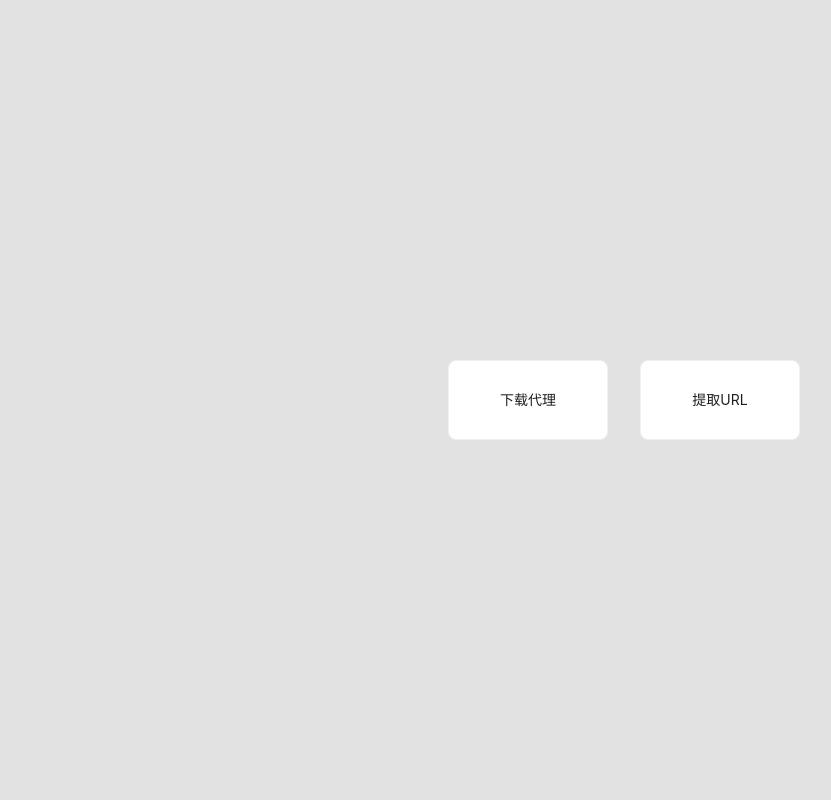
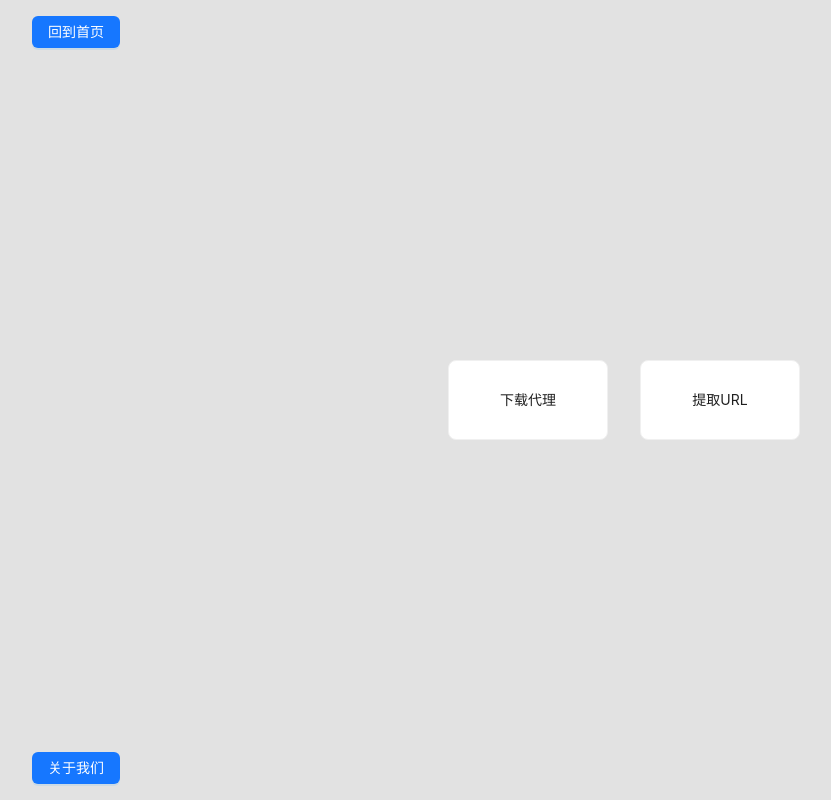
Before and after one commit to cc332030/tools, a React (Create React App) app: page / in a window 1280 px wide. Shown: the whole page, without its empty margins (16-847 px from the left). Built offline with nearby package versions, Linux system fonts and the light colour scheme.

Commit message:
feat: 样式

```diff
--- a/src/component/CCard.jsx
+++ b/src/component/CCard.jsx
@@ -1,6 +1,5 @@
 import {Card} from "antd";
 
-import 'css/body.scss';
 import React from "react";
 import 'component/CCard.scss';
 
--- a/src/component/CFlex.jsx
+++ b/src/component/CFlex.jsx
@@ -15,7 +15,7 @@ export default function CFlex({children}) {
                 wrap: 'wrap',
                 gap: '2rem',
 
-                height: '100vh',
+                height: '100%',
                 padding: '5rem',
             }}
         >
--- /dev/null
+++ b/src/component/Framework.jsx
@@ -0,0 +1,51 @@
+/**
+ * <p>
+ *   Description: Framework
+ * </p>
+ * @author c332030
+ * @since 2024/4/26
+ */
+
+import 'css/body.scss';
+import {Button, Space} from "antd";
+
+import './Framework.scss'
+
+export default function Framework({children}) {
+    return (
+        <div
+            style={{
+
+                height: '100vh',
+
+                display: 'flex',
+                flexDirection: 'column',
+
+                overflow: 'hidden'
+
+            }}
+        >
+            <Space
+                className={'space-bar'}
+            >
+                <a href={'/'}>
+                    <Button type="primary">回到首页</Button>
+                </a>
+            </Space>
+            <div
+                style={{
+                    flex: '1'
+                }}
+            >
+                {children}
+            </div>
+            <Space
+                className={'space-bar'}
+            >
+                <a href={'#'}>
+                    <Button type="primary">关于我们</Button>
+                </a>
+            </Space>
+        </div>
+    );
+};
--- /dev/null
+++ b/src/component/Framework.scss
@@ -0,0 +1,6 @@
+
+.space-bar {
+
+  margin: 1rem 1rem 1rem 3rem;
+
+}
--- a/src/css/a-button.scss
+++ b/src/css/a-button.scss
@@ -4,7 +4,7 @@ $button_background_disable_color: #a1c8ff;
 
 $button_font_color: #fff;
 
-.a {
+.a-button {
 
   cursor: pointer;
 
@@ -24,7 +24,7 @@ $button_font_color: #fff;
 
 }
 
-.a.disabled {
+.a-button.disabled {
 
   cursor: not-allowed;
 
--- a/src/css/body.scss
+++ b/src/css/body.scss
@@ -20,7 +20,7 @@ $body_padding: 1rem;
   justify-content: center;
   align-items: center;
 
-  height: 100vh;
+  height: 100%;
   padding: $body_padding;
 
 }
--- a/src/css/input.scss
+++ b/src/css/input.scss
@@ -1,10 +1,10 @@
 
 .textarea {
 
-  flex: 1;
+  //flex: 1;
 
   width: 100%;
-  max-height: 100%;
+  //max-height: 100%;
 
   word-break: break-all;
 
--- a/src/view/DownloadProxy.jsx
+++ b/src/view/DownloadProxy.jsx
@@ -1,11 +1,12 @@
 import {Button, Input, Space} from 'antd';
 import CCard from "component/CCard";
+import Framework from "component/Framework";
 import HttpScheme from "constant/HttpScheme";
 import React, {useRef, useState} from 'react';
 
 import ReactUtils from "utils/ReactUtils";
 
-const { TextArea } = Input;
+const {TextArea} = Input;
 
 function DownloadProxy() {
 
@@ -15,42 +16,46 @@ function DownloadProxy() {
     const aButton = useRef(null);
 
     return (
+        <Framework>
             <CCard>
 
                 {/* eslint-disable-next-line jsx-a11y/anchor-has-content */}
-      <a ref={ aButton }
-         className={ 'display-none' }
-         href={ !decodeValue ? '#' : decodeValue }
+                <a ref={aButton}
+                   className={'display-none'}
+                   href={!decodeValue ? '#' : decodeValue}
                 />
 
                 <TextArea
-        className={ 'textarea' }
+                    className={'textarea'}
                     style={{
                         minWidth: '15rem',
+                        width: '30vw',
                         minHeight: '10rem',
+                        height: '30vh',
                     }}
                     placeholder='请输入链接'
-        value={ decodeValue }
-        onChange={ e => setValue(e.target.value)}
+                    value={decodeValue}
+                    onChange={e => setValue(e.target.value)}
                 />
 
                 <Space wrap
-             size={ 'large' }
-             align={ 'center' }
+                       size={'large'}
+                       align={'center'}
                        style={{
                            marginTop: '1rem'
                        }}
                 >
                     <Button danger
-                onClick={ () => setValue('') }
+                            onClick={() => setValue('')}
                     >清空</Button>
 
-        <Button type={ 'primary' }
-                disabled={ !decodeValue }
-                onClick={ () => ReactUtils.doHtmlElement(aButton, e => e.click())}
-        >{ urlTypeText(decodeValue) }下载</Button>
+                    <Button type={'primary'}
+                            disabled={!decodeValue}
+                            onClick={() => ReactUtils.doHtmlElement(aButton, e => e.click())}
+                    >{urlTypeText(decodeValue)}下载</Button>
                 </Space>
             </CCard>
+        </Framework>
     );
 }
 
@@ -61,9 +66,9 @@ function DownloadProxy() {
  */
 function getHttpScheme(href) {
 
-  if(href) {
+    if (href) {
         const index = href.indexOf(':');
-    if(index > 0) {
+        if (index > 0) {
             const type = href.substring(0, index);
             return HttpScheme[type];
         }
@@ -80,7 +85,7 @@ function getHttpScheme(href) {
 function urlTypeText(href) {
 
     const httpScheme = getHttpScheme(href);
-  if(!httpScheme) {
+    if (!httpScheme) {
         return '';
     }
     return httpScheme + ' ';
--- a/src/view/ExtractUrl.jsx
+++ b/src/view/ExtractUrl.jsx
@@ -1,5 +1,6 @@
 import {Input, List, Typography} from "antd";
 import CCard from "component/CCard";
+import Framework from "component/Framework";
 import React, {useState} from "react";
 
 const { TextArea } = Input;
@@ -16,12 +17,15 @@ export default function ExtractUrl() {
     const [value, setValue] = useState('');
 
     return (
+        <Framework>
             <CCard>
                 <TextArea
                     className={ 'textarea' }
                     style={{
                         minWidth: '15rem',
+                        width: '30vw',
                         minHeight: '10rem',
+                        height: '30vh',
                     }}
                     placeholder='请输入文本'
                     value={ value }
@@ -37,5 +41,6 @@ export default function ExtractUrl() {
                     )}
                 />
             </CCard>
+        </Framework>
     );
 };
--- a/src/view/Home.jsx
+++ b/src/view/Home.jsx
@@ -1,5 +1,6 @@
 import {Card} from "antd";
 import CFlex from "component/CFlex";
+import Framework from "component/Framework";
 import {AllRoutes} from "view/CRoutes";
 
 /**
@@ -17,6 +18,7 @@ const paths = [
 
 export default function Home() {
     return (
+        <Framework>
             <CFlex>
                 {
                     paths.map(path => <>
@@ -37,5 +39,6 @@ export default function Home() {
                     </>)
                 }
             </CFlex>
+        </Framework>
     );
 };
```
Lines whose indentation alone changed are shown as unchanged.
